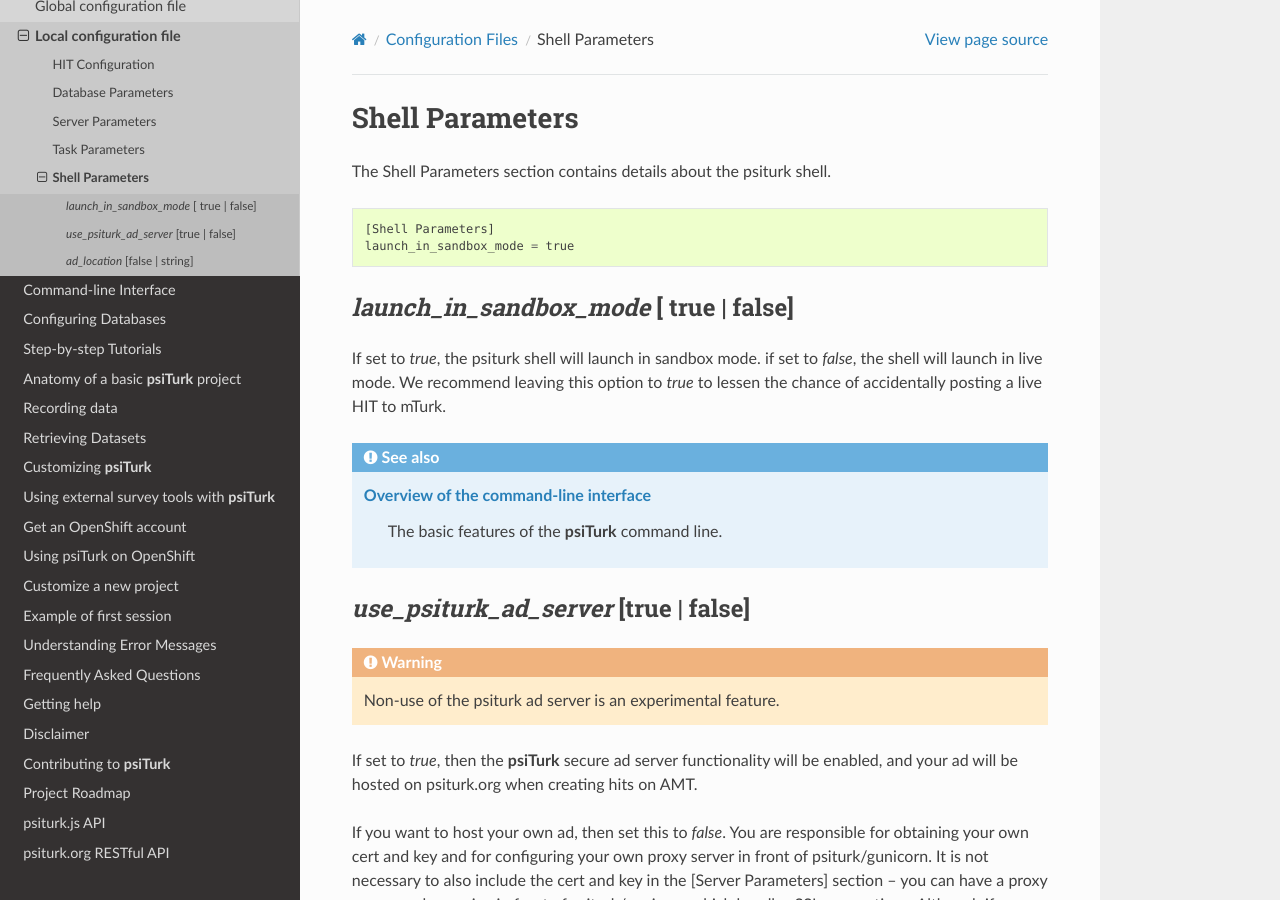
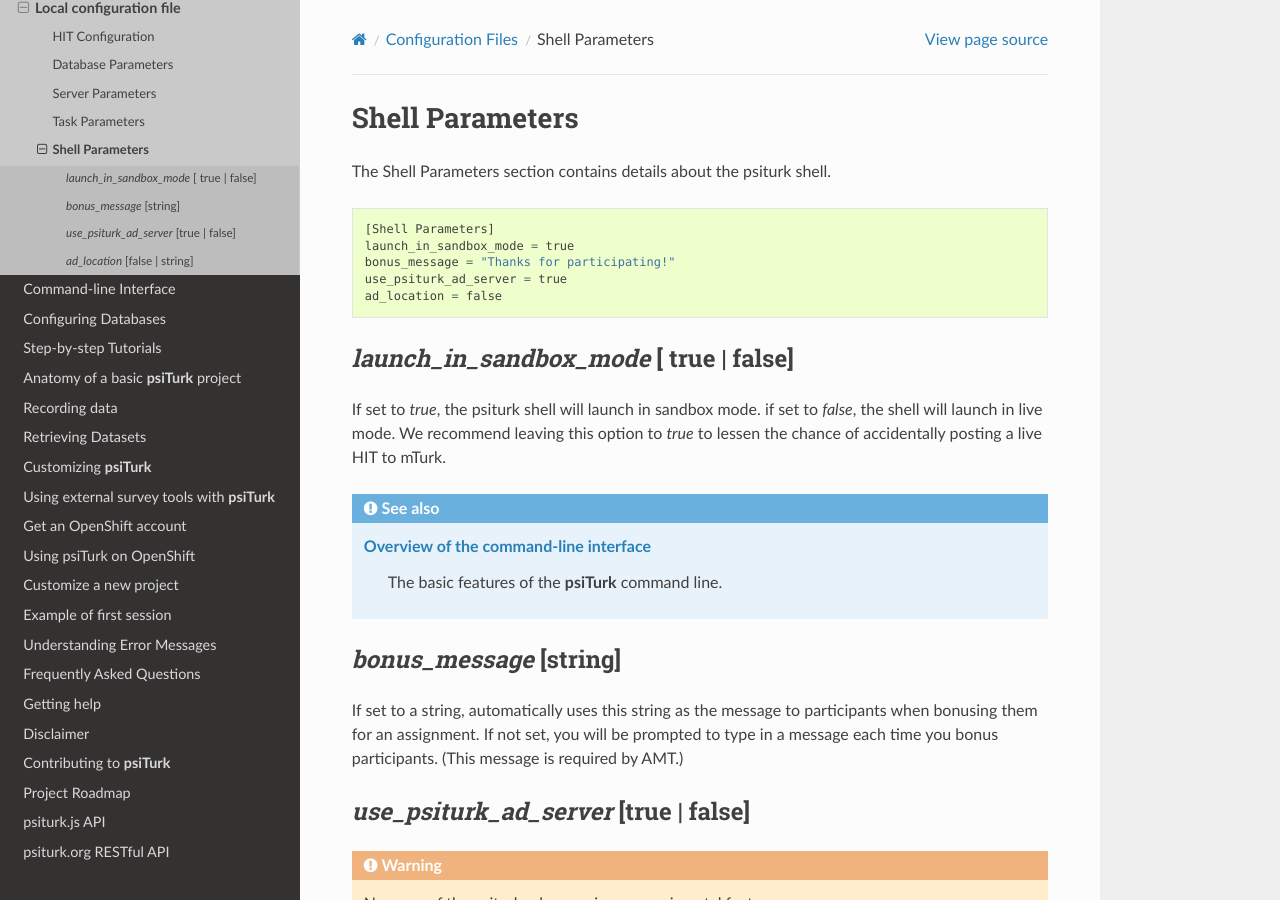
Before and after one commit to NYUCCL/psiTurk, a Sphinx documentation site: the page built from doc/config/shell_parameters.rst, in a window 1280 px wide and 900 px high. Built offline with Sphinx 7.4.7 and the Read the Docs theme 2.0.0, drawn with Linux system fonts in a browser that asks for light colours.

Commit message:
updating documentation for new configuration settings

```diff
--- a/doc/config/hit_configuration.rst
+++ b/doc/config/hit_configuration.rst
@@ -19,7 +19,7 @@
 	psiturk_keywords = stroop
 	organization_name = New Great University
 	browser_exclude_rule = MSIE, mobile, tablet
-    allow_repeats = false
+	allow_repeats = false
 
 
 `title` [string]
--- a/doc/config/shell_parameters.rst
+++ b/doc/config/shell_parameters.rst
@@ -8,6 +8,9 @@
 
 	[Shell Parameters]
 	launch_in_sandbox_mode = true
+	bonus_message = "Thanks for participating!"
+	use_psiturk_ad_server = true
+	ad_location = false
 
 `launch_in_sandbox_mode` [ true | false]
 -----------------------------------------
@@ -20,6 +23,14 @@
 
    `Overview of the command-line interface <../command_line_overview.html>`__
    	  The basic features of the **psiTurk** command line.
+
+`bonus_message` [string]
+-------------------------
+
+If set to a string, automatically uses this string as the message to
+participants when bonusing them for an assignment. If not set, you will be
+prompted to type in a message each time you bonus participants. (This message is
+required by AMT.)
 
 `use_psiturk_ad_server` [true | false]
 ---------------------------------------
--- a/doc/configuration.rst
+++ b/doc/configuration.rst
@@ -102,6 +102,8 @@
     secret_key = 'this is my secret key which is hard to guess, i should change this'
     #certfile = <path_to.crt>
     #keyfile = <path_to.key>
+    #adserver_revproxy_host = www.location.of.your.revproxy.sans.protocol.com
+    #adserver_revproxy_port = 80 # defaults to 80
 
     [Task Parameters]
     experiment_code_version = 1.0
@@ -110,8 +112,10 @@
 
     [Shell Parameters]
     launch_in_sandbox_mode = true
+    #bonus_message = "Thanks for participating!"
     use_psiturk_ad_server = true
     ad_location = false
+
 
 
 This file is divided into a few sections which are
```
